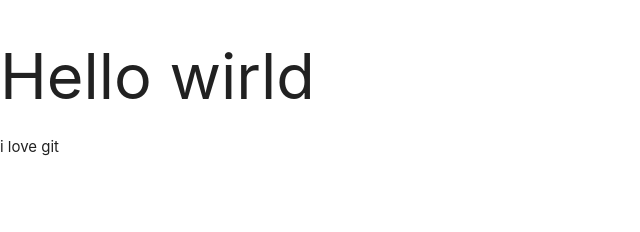
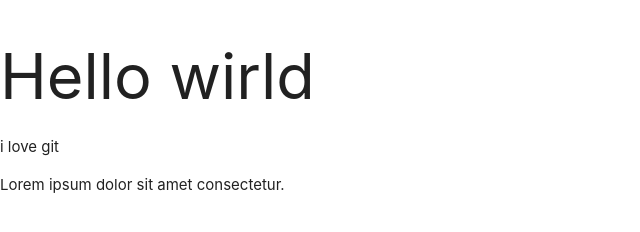
Before and after one commit to Nimafd8/Test1, a plain HTML site: page assets/index.html in a window 1280 px wide. Shown: the whole page, without its empty margins (0-640 px from the left). Drawn offline with Linux system fonts and the light colour scheme.

Commit message:
fifth commit

```diff
--- a/assets/index.html
+++ b/assets/index.html
@@ -12,6 +12,7 @@
     <h1>Hello wirld</h1>
 
     <p>i love git</p>
+    <p>Lorem ipsum dolor sit amet consectetur.</p>
 
 
 
```
